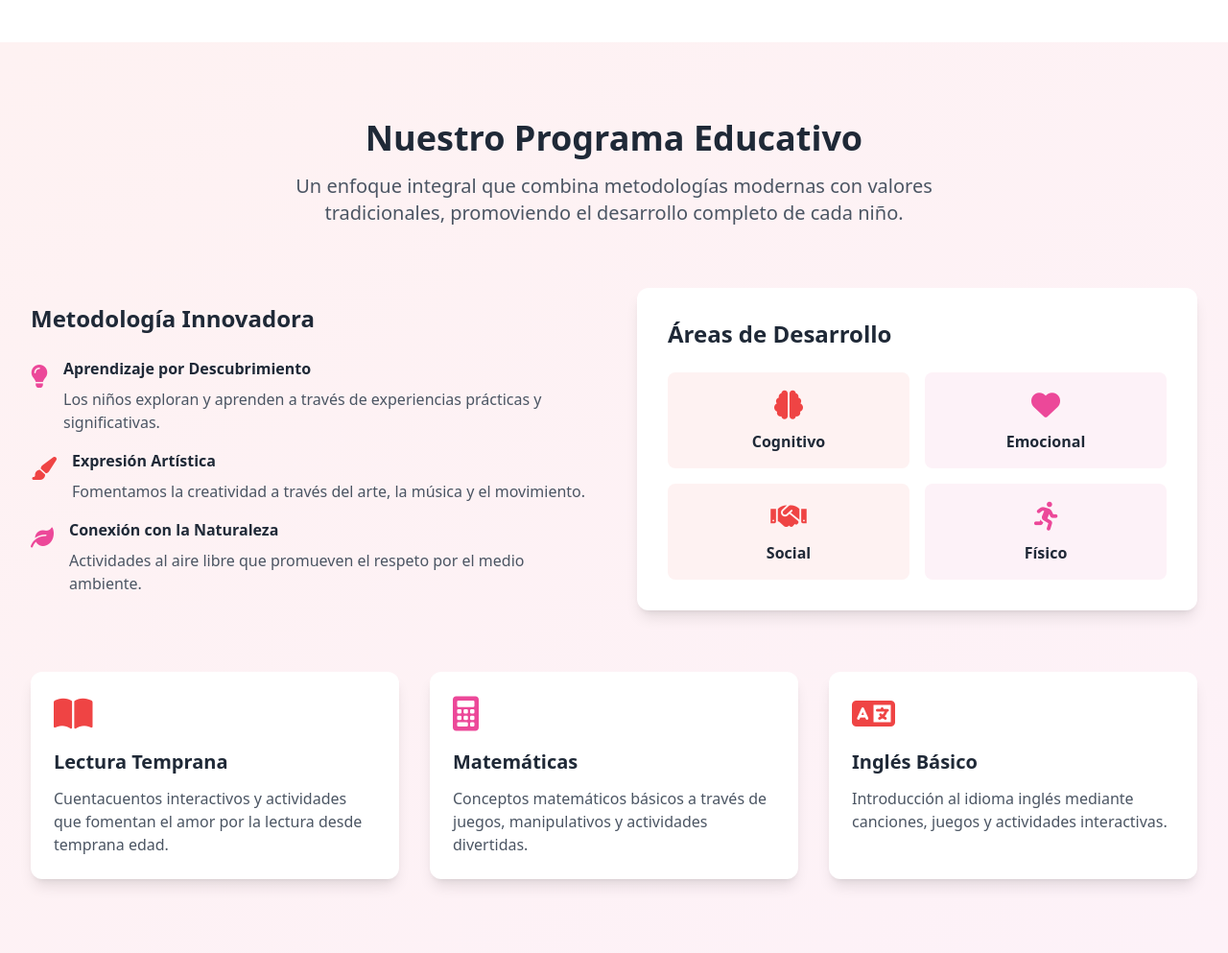
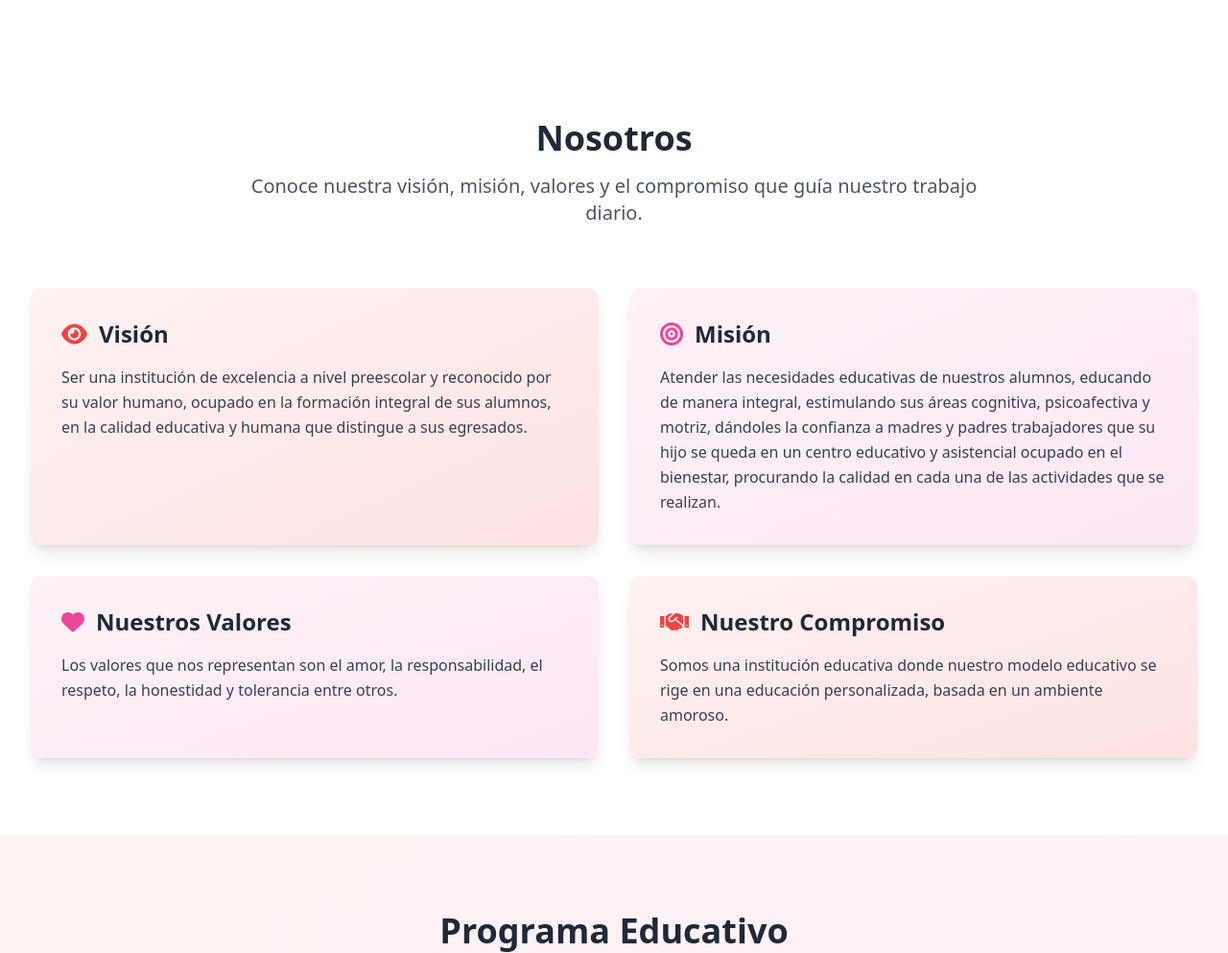
Before and after one commit to edfloreshz/creciendojuntos.edu.mx, a plain HTML site: page index.html in a window 1280 px wide. Shown: the part 1720-2713 px from the top of the page at 96% size. Drawn offline with nearby package versions, Linux system fonts and the light colour scheme.

Commit message:
add: about us section

```diff
--- a/index.html
+++ b/index.html
@@ -64,6 +64,8 @@
                     <a href="#niveles" class="text-gray-700 hover:text-primary-500 transition duration-300">Niveles</a>
                     <a href="#programa"
                         class="text-gray-700 hover:text-primary-500 transition duration-300">Programa</a>
+                    <a href="#nosotros"
+                        class="text-gray-700 hover:text-primary-500 transition duration-300">Nosotros</a>
                     <a href="#admision"
                         class="text-gray-700 hover:text-primary-500 transition duration-300">Admisión</a>
                     <a href="#contacto"
@@ -82,6 +84,7 @@
                 <a href="#inicio" class="block px-3 py-2 text-gray-700 hover:text-primary-500">Inicio</a>
                 <a href="#niveles" class="block px-3 py-2 text-gray-700 hover:text-primary-500">Niveles</a>
                 <a href="#programa" class="block px-3 py-2 text-gray-700 hover:text-primary-500">Programa</a>
+                <a href="#nosotros" class="block px-3 py-2 text-gray-700 hover:text-primary-500">Nosotros</a>
                 <a href="#admision" class="block px-3 py-2 text-gray-700 hover:text-primary-500">Admisión</a>
                 <a href="#contacto" class="block px-3 py-2 text-gray-700 hover:text-primary-500">Contacto</a>
             </div>
@@ -257,11 +260,76 @@
         </div>
     </section>
 
+
+    <!-- Nosotros: Visión, Misión, Valores y Compromiso -->
+    <section id="nosotros" class="py-20 bg-white">
+        <div class="max-w-7xl mx-auto px-4 sm:px-6 lg:px-8">
+            <div class="text-center mb-16">
+                <h2 class="text-3xl md:text-4xl font-bold text-gray-800 mb-4">Nosotros</h2>
+                <p class="text-xl text-gray-600 max-w-3xl mx-auto">Conoce nuestra visión, misión, valores y el
+                    compromiso que guía nuestro trabajo diario.</p>
+            </div>
+
+            <div class="grid grid-cols-1 md:grid-cols-2 gap-8">
+                <!-- Visión -->
+                <div class="bg-gradient-to-br from-primary-50 to-primary-100 rounded-xl p-8 shadow-lg">
+                    <div class="flex items-center mb-4">
+                        <i class="fas fa-eye text-primary-500 text-2xl mr-3"></i>
+                        <h3 class="text-2xl font-bold text-gray-800">Visión</h3>
+                    </div>
+                    <p class="text-gray-700 leading-relaxed">
+                        Ser una institución de excelencia a nivel preescolar y reconocido por su valor humano, ocupado
+                        en la formación integral de sus alumnos, en la calidad educativa y humana que distingue a sus
+                        egresados.
+                    </p>
+                </div>
+
+                <!-- Misión -->
+                <div class="bg-gradient-to-br from-secondary-50 to-secondary-100 rounded-xl p-8 shadow-lg">
+                    <div class="flex items-center mb-4">
+                        <i class="fas fa-bullseye text-secondary-500 text-2xl mr-3"></i>
+                        <h3 class="text-2xl font-bold text-gray-800">Misión</h3>
+                    </div>
+                    <p class="text-gray-700 leading-relaxed">
+                        Atender las necesidades educativas de nuestros alumnos, educando de manera integral, estimulando
+                        sus áreas cognitiva, psicoafectiva y motriz, dándoles la confianza a madres y padres
+                        trabajadores que su hijo se queda en un centro educativo y asistencial ocupado en el bienestar,
+                        procurando la calidad en cada una de las actividades que se realizan.
+                    </p>
+                </div>
+
+                <!-- Nuestros Valores -->
+                <div class="bg-gradient-to-br from-secondary-50 to-secondary-100 rounded-xl p-8 shadow-lg">
+                    <div class="flex items-center mb-4">
+                        <i class="fas fa-heart text-secondary-500 text-2xl mr-3"></i>
+                        <h3 class="text-2xl font-bold text-gray-800">Nuestros Valores</h3>
+                    </div>
+                    <p class="text-gray-700 leading-relaxed">
+                        Los valores que nos representan son el amor, la responsabilidad, el respeto, la honestidad y
+                        tolerancia entre otros.
+                    </p>
+                </div>
+
+                <!-- Nuestro Compromiso -->
+                <div class="bg-gradient-to-br from-primary-50 to-primary-100 rounded-xl p-8 shadow-lg">
+                    <div class="flex items-center mb-4">
+                        <i class="fas fa-handshake text-primary-500 text-2xl mr-3"></i>
+                        <h3 class="text-2xl font-bold text-gray-800">Nuestro Compromiso</h3>
+                    </div>
+                    <p class="text-gray-700 leading-relaxed">
+                        Somos una institución educativa donde nuestro modelo educativo se rige en una educación
+                        personalizada, basada en un ambiente amoroso.
+                    </p>
+                </div>
+            </div>
+        </div>
+    </section>
+
     <!-- Programa Educativo -->
     <section id="programa" class="py-20 bg-gradient-to-br from-primary-50 to-secondary-50">
         <div class="max-w-7xl mx-auto px-4 sm:px-6 lg:px-8">
             <div class="text-center mb-16">
-                <h2 class="text-3xl md:text-4xl font-bold text-gray-800 mb-4">Nuestro Programa Educativo</h2>
+                <h2 class="text-3xl md:text-4xl font-bold text-gray-800 mb-4">Programa Educativo</h2>
                 <p class="text-xl text-gray-600 max-w-3xl mx-auto">
                     Un enfoque integral que combina metodologías modernas con valores tradicionales,
                     promoviendo el desarrollo completo de cada niño.
@@ -640,6 +708,8 @@
                                 Educativos</a></li>
                         <li><a href="#programa" class="text-white/80 hover:text-white transition duration-300">Programa
                                 Educativo</a></li>
+                        <li><a href="#nosotros"
+                                class="text-white/80 hover:text-white transition duration-300">Nosotros</a></li>
                         <li><a href="#admision"
                                 class="text-white/80 hover:text-white transition duration-300">Admisión</a></li>
                         <li><a href="#contacto"
```
